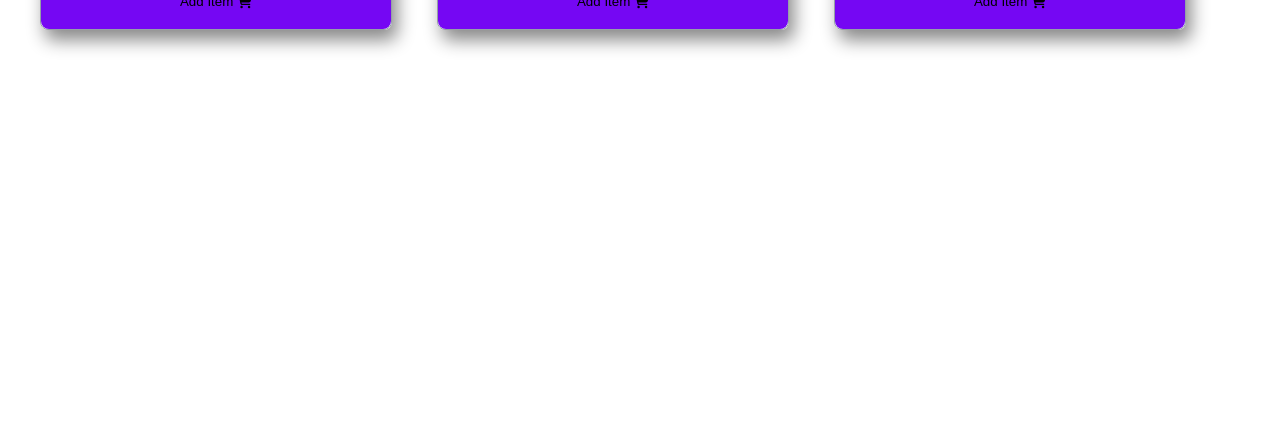
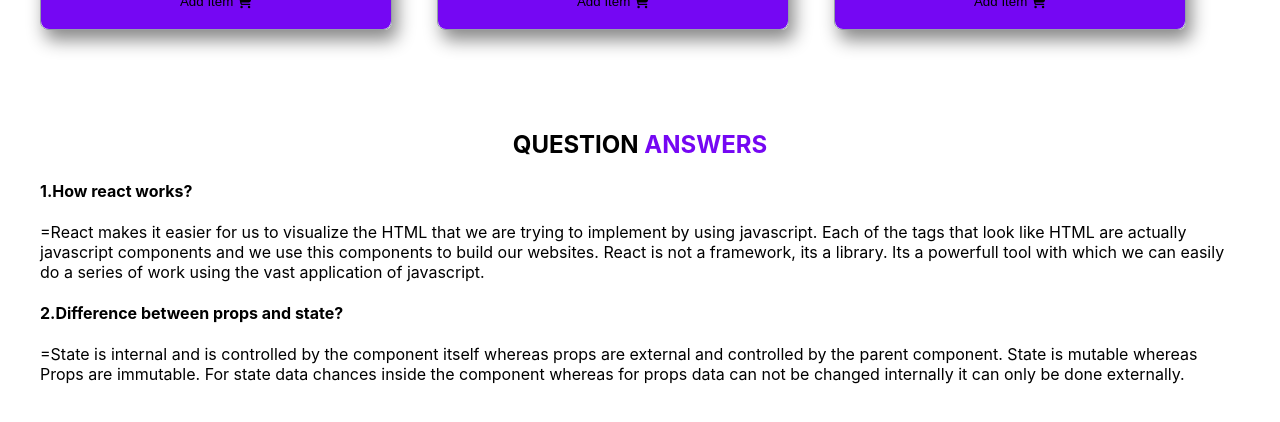
Before and after one commit to ArjunGhosh11/ambiguous-choice, a React (Create React App) app: page / in a window 1280 px wide. Shown: the part 1559-1981 px from the top of the page. Before the commit the page ends 1629 px from the top, so only its background shows below. Built offline with nearby package versions, Linux system fonts and the light colour scheme.

Commit message:
Answers added

```diff
--- a/src/App.js
+++ b/src/App.js
@@ -1,4 +1,5 @@
 import './App.css';
+import Answers from './components/Answers/Answers';
 import Header from './components/Header/Header';
 import Shop from './components/Shop/Shop';
 
@@ -7,6 +8,7 @@ function App() {
     <div>
       <Header></Header>
       <Shop></Shop>
+      <Answers></Answers>
     </div>
   );
 }
--- /dev/null
+++ b/src/components/Answers/Answers.css
@@ -0,0 +1,9 @@
+.color{
+    color: #7507f3;
+}
+.section-title{
+    text-align: center;
+}
+.answers{
+    padding: 40px;
+}
--- /dev/null
+++ b/src/components/Answers/Answers.js
@@ -0,0 +1,18 @@
+import React from 'react';
+import './Answers.css';
+const Answers = () => {
+    return (
+        <div className='answers'>
+            <h2 className='section-title'>QUESTION <span className='color'>ANSWERS</span></h2>
+            <div >
+                <h4>1.How react works?</h4>
+                <p>=React makes it easier for us to visualize the HTML that we are trying to implement by using javascript. Each of the tags that look like HTML are actually javascript components and we use this components to build our websites. React is not a framework, its a library. Its a powerfull tool with which we can easily do a series of work using the vast application of javascript.  </p>
+
+                <h4>2.Difference between props and state?</h4>
+                <p>=State is internal and is controlled by the component itself whereas props are external and controlled by the parent component. State is mutable whereas Props are immutable. For state data chances inside the component whereas for props data can not be changed internally it can only be done externally. </p>
+            </div>
+        </div>
+    );
+};
+
+export default Answers;
```
